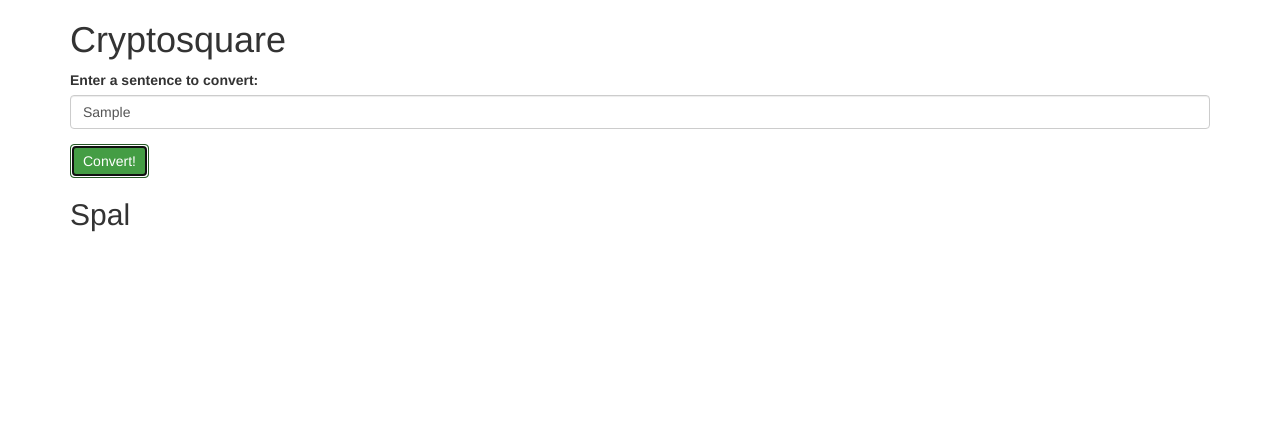
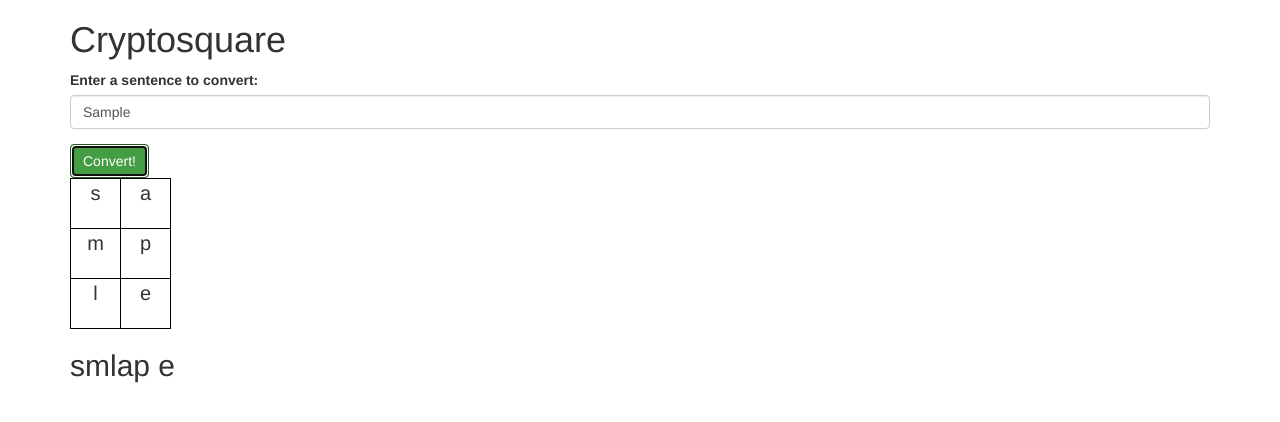
Before and after one commit to RogersNL/cryptosquare, a plain HTML site: page index.html in a window 1280 px wide. Both pictures are taken after typing "Sample" into the empty fields and a click on the button "Convert!". Drawn offline with Linux system fonts and the light colour scheme; a web font is replaced by a local one.

Commit message:
Create working converter to cryptobox code with table.

```diff
--- a/css/styles.css
+++ b/css/styles.css
@@ -0,0 +1,9 @@
+table, th, td {
+  border: 1px solid black;
+  text-align: center;
+  font-size: 20px;
+}
+td {
+  height: 50px;
+  width: 50px;
+}
--- a/index.html
+++ b/index.html
@@ -20,7 +20,9 @@
 
         <button type="submit" class="btn btn-success">Convert!</button>
       </form>
+      <table id="table-test">
 
+      </table>
       <div>
         <h2 id="crypto-conversion"></h2>
       </div>
--- a/js/scripts.js
+++ b/js/scripts.js
@@ -1,6 +1,21 @@
 $(document).ready(function(){
   var newString = "";
+  var arrayOfRows = [];
+  var arrayOfColumns = [];
+  var arrayOfMessage = [];
+  var row = 0;
+  var column = 0;
+  var alpha = "ABCDEFGHIJKLMNOPQRSTUVWXYZabcdefghijklmnopqrstuvwxyz"
+  var filteredString = "";
   function cryptoConvert(string) {
+    //FUNCTIONS THAT REMOVE THE SYMBOLS AND SPECIAL CHARACTERS FROM THE STRING
+    filteredString = "";
+    for (i = 0; i < string.length; i++) {
+      if (alpha.includes(string.charAt(i))) {
+        filteredString = filteredString + string.charAt(i);
+      }
+    }
+    string = filteredString.toLowerCase();
     //FUNCTION THAT DETERMINES LENGTH OF STRING
     var lengthString = string.split(" ").join("").length;
 
@@ -9,8 +24,8 @@ $(document).ready(function(){
 
     //FUNCTION THAT DETERMINES SIZE OF GRID
     var root = parseInt(Math.sqrt(lengthString));
-    var row = root;
-    var column = root;
+    row = root;
+    column = root;
 
     if (row*column < lengthString) {
     	row = row + 1;
@@ -21,21 +36,23 @@ $(document).ready(function(){
     console.log(row);
     console.log(column);
     //FUNCTION THAT SEPARATES THE ARRAY OF CHARACTERS INTO ROWS IN ANOTHER ARRAY
-    var arrayOfRows = [];
+    // var arrayOfRows = [];
     for (i = 0; i < row; i++) {
-       arrayOfRows.push(arrayOfCharacters.slice(i * row, (i+1)*row));
+       arrayOfRows.push(arrayOfCharacters.slice(i * column, (i+1)*column));
      }
 
     //FUNCTION THAT SEPARATES THE COLUMNS INTO AN ARRAY
-    var arrayOfColumns = [];
+    arrayOfColumns = [];
    	for (b = 0; b < column; b ++) {
    		for (a = 0; a < row; a ++) {
+        if (arrayOfRows[a][b] !== undefined) {
        	arrayOfColumns.push(arrayOfRows[a][b]);
-   		}
+        }
+      }
     }
     //FUNCTION THAT SPLITS THE NEW MESSAGE INTO 5 LETTER STRINGS SEPARATED BY A SPACE
-    var arrayOfMessage = [];
-    for (i = 0; i < arrayOfColumns.length / 5; i++) {
+    arrayOfMessage = [];
+    for (i = 0; i < (arrayOfColumns.length / 5) + 1; i++) {
       arrayOfMessage.push(arrayOfColumns.slice(i * 5, (i+1)*5).join(""));
       arrayOfMessage.push(" ");
       }
@@ -44,7 +61,25 @@ $(document).ready(function(){
   $("#form-cryptosquare").submit(function(event){
     event.preventDefault();
     var userInput = $("input#sentence").val();
+    arrayOfRows = [];
+    arrayOfColumns = [];
+    arrayOfMessage =[];
+    filteredString = "";
     cryptoConvert(userInput);
+    // console.log(arrayOfRows);
+    // console.log(arrayOfColumns);
+    // console.log(arrayOfMessage);
+    console.log(filteredString);
+    $("#table-test").empty();
+    for(i = 0; i < row; i++) {
+      $("#table-test").append("<tr>");
+      for (j = 0; j < column; j++) {
+        if (arrayOfRows[i][j] !== undefined) {
+        $("#table-test").append("<td>" + arrayOfRows[i][j] + "</td>");
+        }
+      }
+      $("#table-test").prepend("</tr>");
+    }
     $("#crypto-conversion").text(newString);
   });
 });
```
